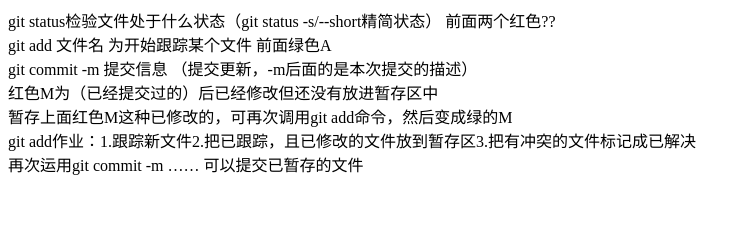
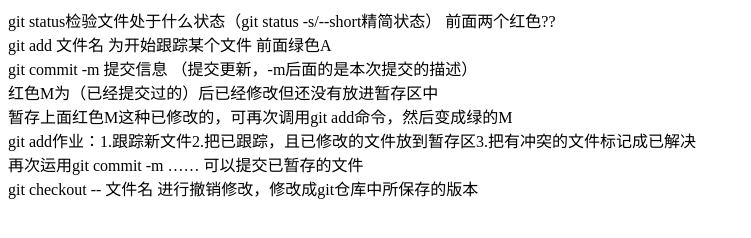
Before and after one commit to wxt13/Project_01, a plain HTML site: page index.html in a window 1280 px wide. Shown: the whole page, without its empty margins (0-751 px from the left). Drawn offline with Linux system fonts and the light colour scheme.

Commit message:
撤销后的再次更新

```diff
--- a/index.html
+++ b/index.html
@@ -16,6 +16,7 @@
     <div>暂存上面红色M这种已修改的，可再次调用git add命令，然后变成绿的M</div>
     <div>git add作业：1.跟踪新文件2.把已跟踪，且已修改的文件放到暂存区3.把有冲突的文件标记成已解决</div>
     <div>再次运用git commit -m …… 可以提交已暂存的文件</div>
+    <div>git checkout -- 文件名 进行撤销修改，修改成git仓库中所保存的版本</div>
 </body>
 
 </html>
```
